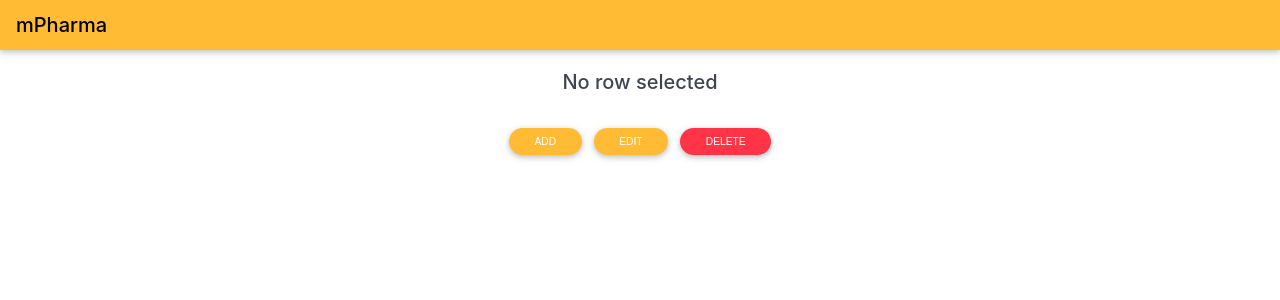
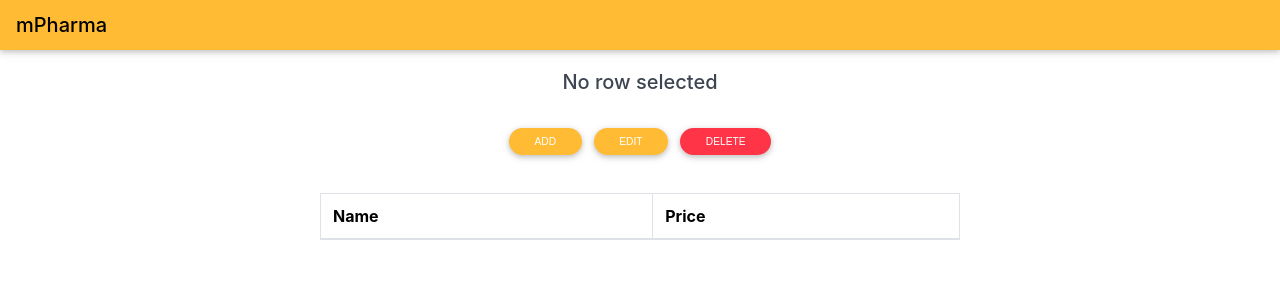
Before and after one commit to KayOhhDee/mPharma-cha, a React (Create React App) app: page / in a window 1280 px wide. Shown: the top 300 px of the page. Built offline with nearby package versions, Linux system fonts and the light colour scheme.

Commit message:
products table setup

```diff
--- a/src/components/Main.js
+++ b/src/components/Main.js
@@ -33,6 +33,21 @@ class Main extends Component {
             </button>
           </div>
         </div>
+        <div>
+          <div className="table-row">
+            <div className="table-row-col">
+              <table>
+                <thead>
+                  <tr>
+                    <th>Name</th>
+                    <th>Price</th>
+                  </tr>
+                </thead>
+                <tbody></tbody>
+              </table>
+            </div>
+          </div>
+        </div>
       </div>
     );
   }
--- a/src/index.css
+++ b/src/index.css
@@ -88,3 +88,53 @@ code {
     0 4px 15px 0 rgba(0, 0, 0, .15);
   outline: 0;
 }
+
+/* Table */
+
+.table-row {
+  display: flex;
+  flex-wrap: wrap;
+  justify-content: center;
+  margin-top: 2rem;
+}
+
+.table-row-col {
+  position: relative;
+  width: 50%;
+  padding-right: 15px;
+  padding-left: 15px;
+  text-align: left;
+}
+
+table {
+  border: 1px solid #dee2e6;
+  width: 100%;
+  border-collapse: collapse;
+}
+
+table th {
+  border: 1px solid #dee2e6;
+  padding: .75rem;
+  border-top: none;
+  vertical-align: bottom;
+  border-bottom: 2px solid #dee2e6;
+}
+
+table td {
+  border: 1px solid #dee2e6;
+  padding: .75rem;
+  border-top: none;
+  vertical-align: bottom;
+}
+
+table tbody tr {
+  cursor: pointer;
+}
+
+table tbody tr:nth-child(even) {
+  background-color: #f2f2f2;
+}
+
+table tbody tr:hover {
+  background-color: aliceblue;
+}
```
